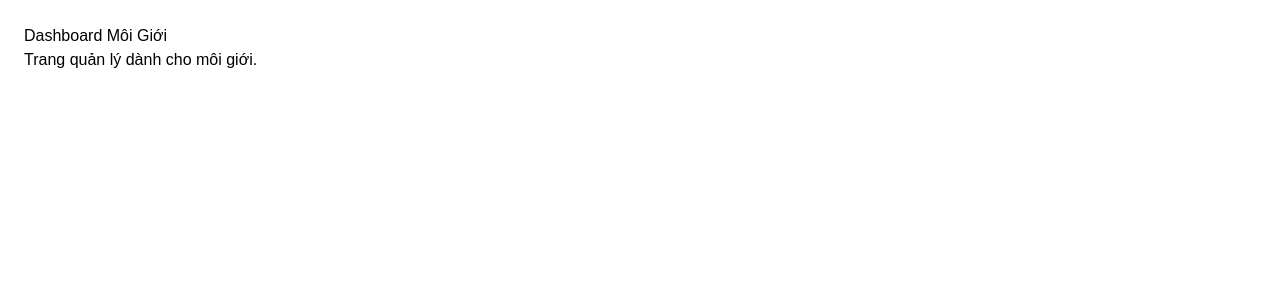
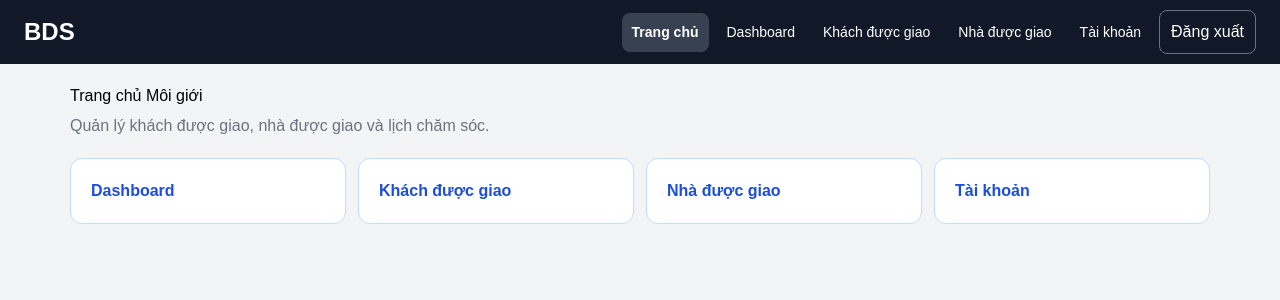
Before and after one commit to nguyenquoctoan1192-eng/khotinbds, a Next.js app: page /agent in a window 1280 px wide. Shown: the top 300 px of the page. Built offline with nearby package versions, Linux system fonts and the light colour scheme; no server answers.

Commit message:
improve agent home page

```diff
--- a/app/agent/page.tsx
+++ b/app/agent/page.tsx
@@ -1,8 +1,52 @@
+import Link from "next/link";
+import SiteNavbar from "@/app/components/site-navbar";
+
+const agentCards = [
+  { href: "/agent/dashboard", label: "Dashboard" },
+  { href: "/agent/customers", label: "Khách được giao" },
+  { href: "/agent/assigned-homes", label: "Nhà được giao" },
+  { href: "/agent/account", label: "Tài khoản" },
+];
+
 export default function AgentPage() {
   return (
-    <div className="p-6">
-      <h1>Dashboard Môi Giới</h1>
-      <p>Trang quản lý dành cho môi giới.</p>
+    <div style={{ minHeight: "100vh", background: "#f3f4f6" }}>
+      <SiteNavbar />
+
+      <main style={{ maxWidth: 1180, margin: "0 auto", padding: 20 }}>
+        <div style={{ marginBottom: 20 }}>
+          <h1 style={{ margin: 0 }}>Trang chủ Môi giới</h1>
+          <p style={{ color: "#6b7280", marginTop: 6 }}>
+            Quản lý khách được giao, nhà được giao và lịch chăm sóc.
+          </p>
+        </div>
+
+        <div
+          style={{
+            display: "grid",
+            gridTemplateColumns: "repeat(auto-fit, minmax(180px, 1fr))",
+            gap: 12,
+          }}
+        >
+          {agentCards.map((item) => (
+            <Link
+              key={item.href}
+              href={item.href}
+              style={{
+                background: "#fff",
+                border: "1px solid #bfdbfe",
+                borderRadius: 12,
+                padding: 20,
+                color: "#1d4ed8",
+                fontWeight: 700,
+                textDecoration: "none",
+              }}
+            >
+              {item.label}
+            </Link>
+          ))}
+        </div>
+      </main>
     </div>
   );
 }
```
